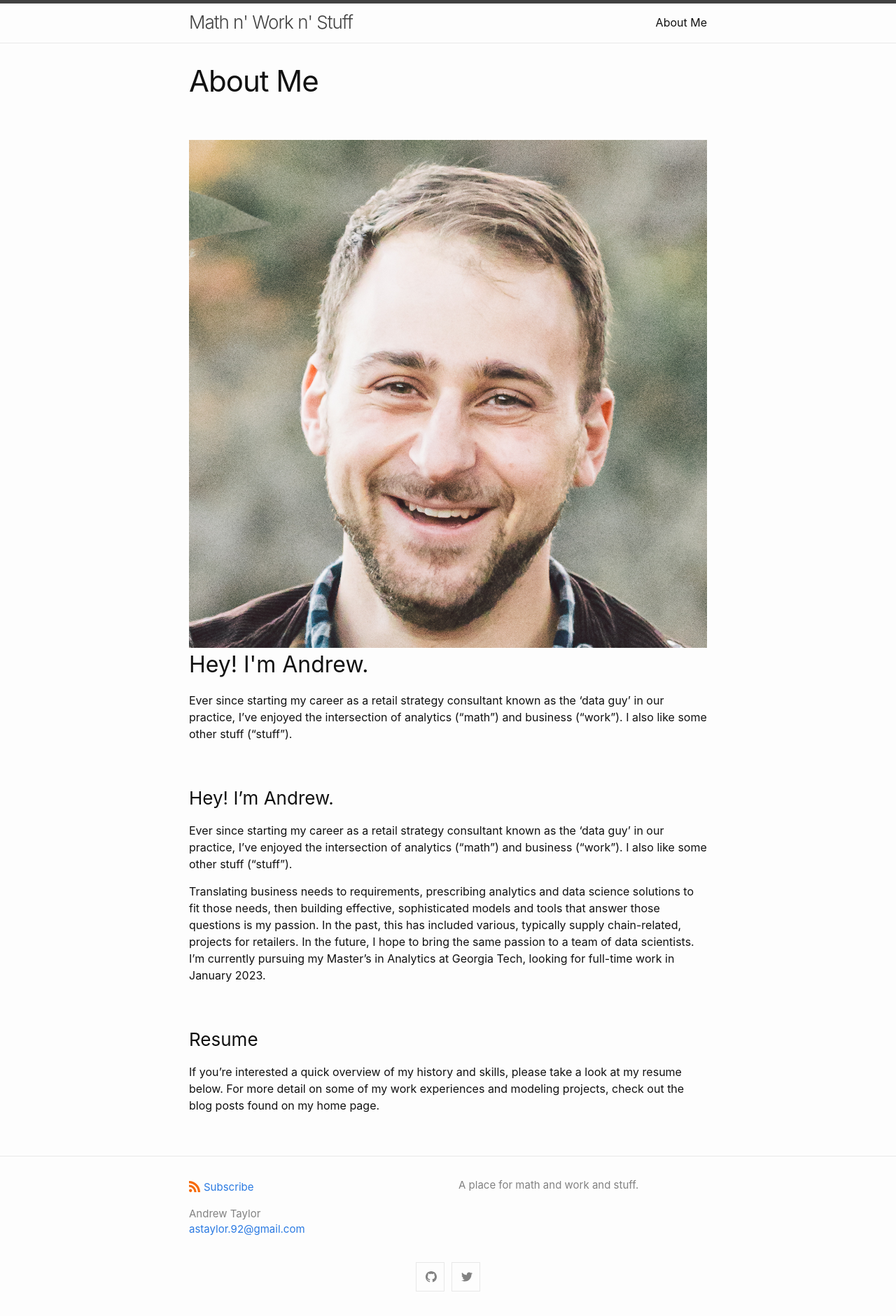
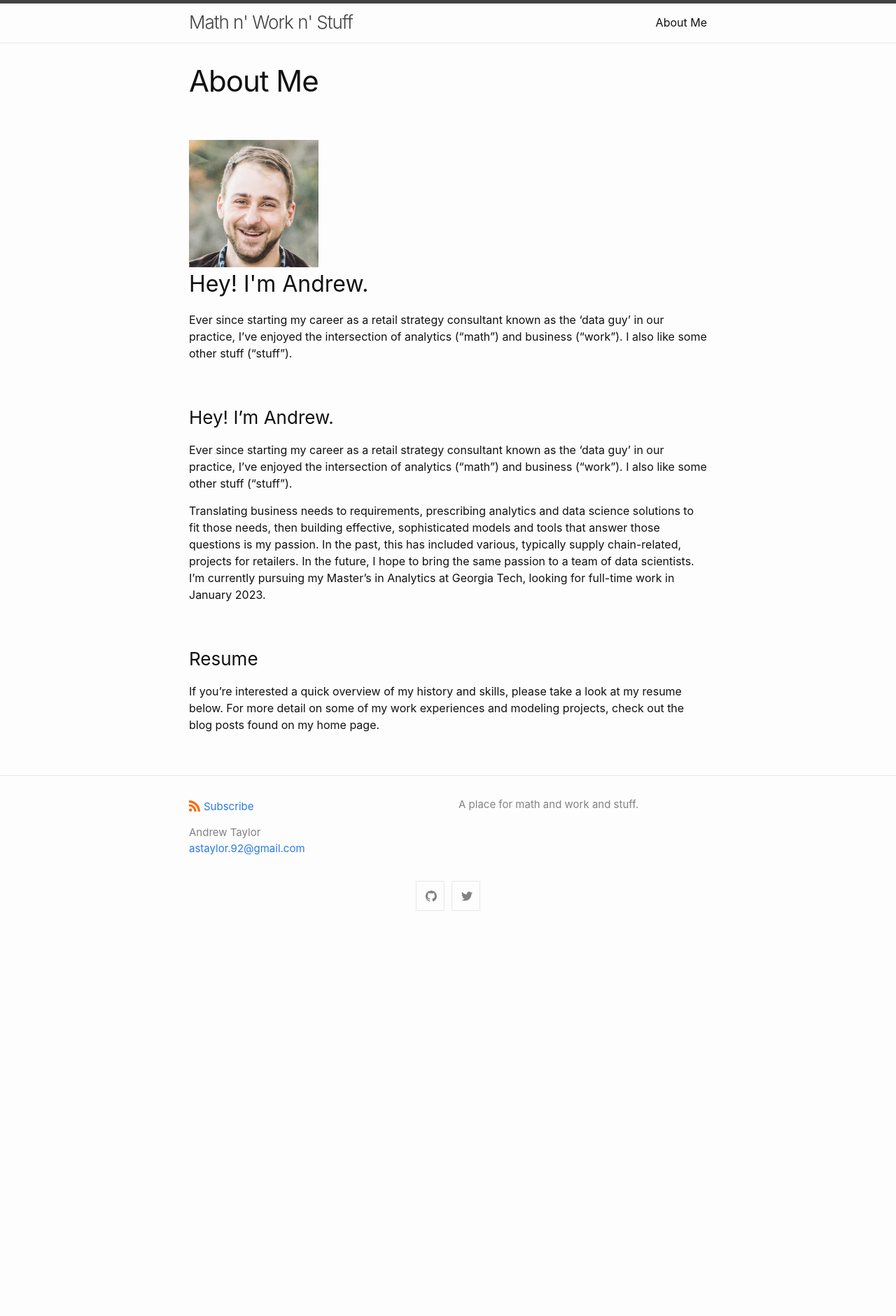
Before and after one commit to astaylor92/astaylor92.github.io, a Jekyll site: the page built from docs/about.md, in a window 1280 px wide. Shown: the whole page at 70% size. Built offline with Jekyll 4.4.1, drawn with Linux system fonts in a browser that asks for light colours; after the commit the page ends 1337 px from its top, so only the background shows below that.

Commit message:
Update headshot_module.html

```diff
--- a/docs/_includes/headshot_module.html
+++ b/docs/_includes/headshot_module.html
@@ -1,6 +1,6 @@
 <div style="clear: both;">
-  <div style="float: left"; margin-right 1em; height="25%" width="25%">
-    <img src="{{ include.image_path }}" alt="">
+  <div style="float: left"; margin-right 1em>
+    <img src="{{ include.image_path }}" alt="" height="25%" width="25%">
   </div>
   <div>
     <h2>{{ include.title }}</h2>
```
